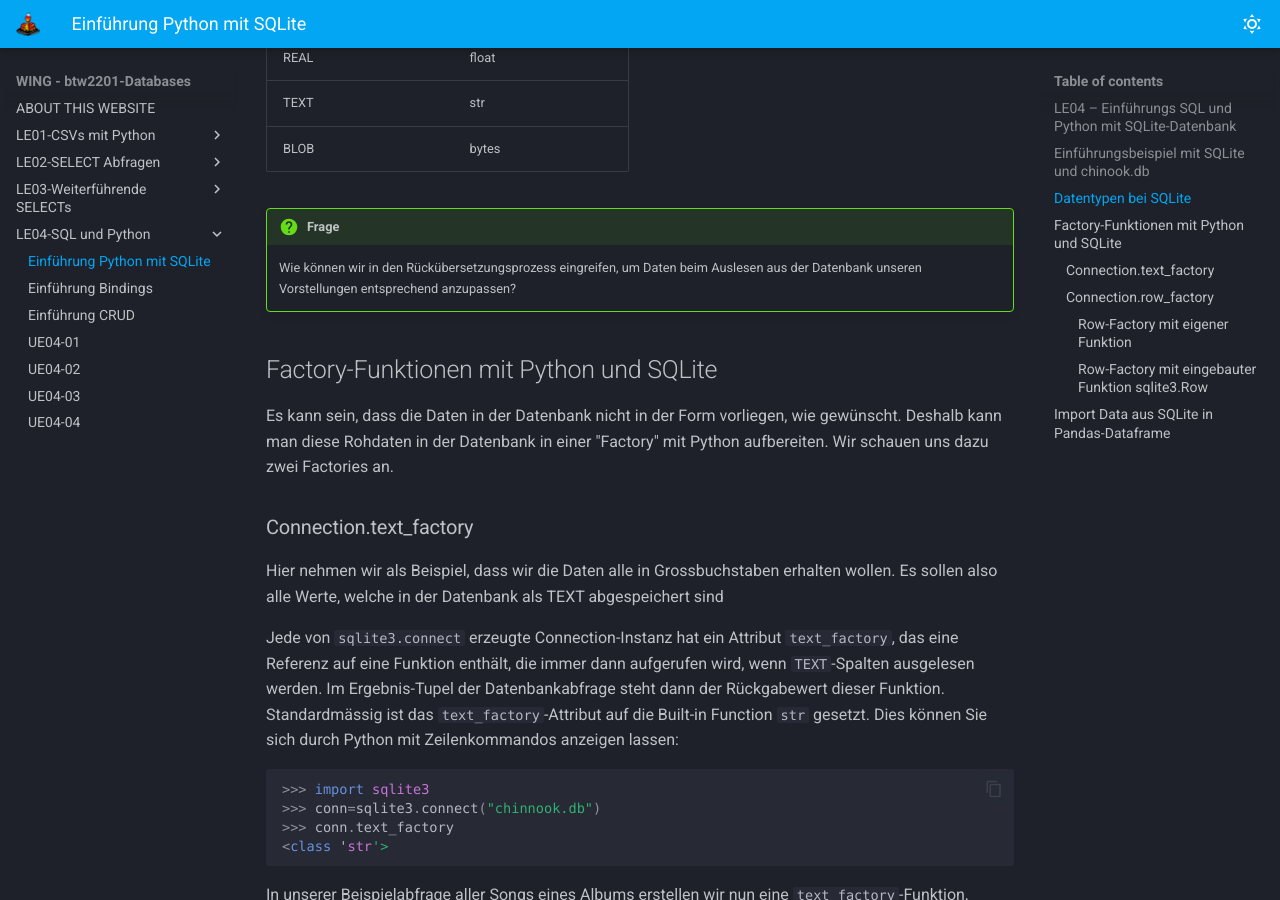
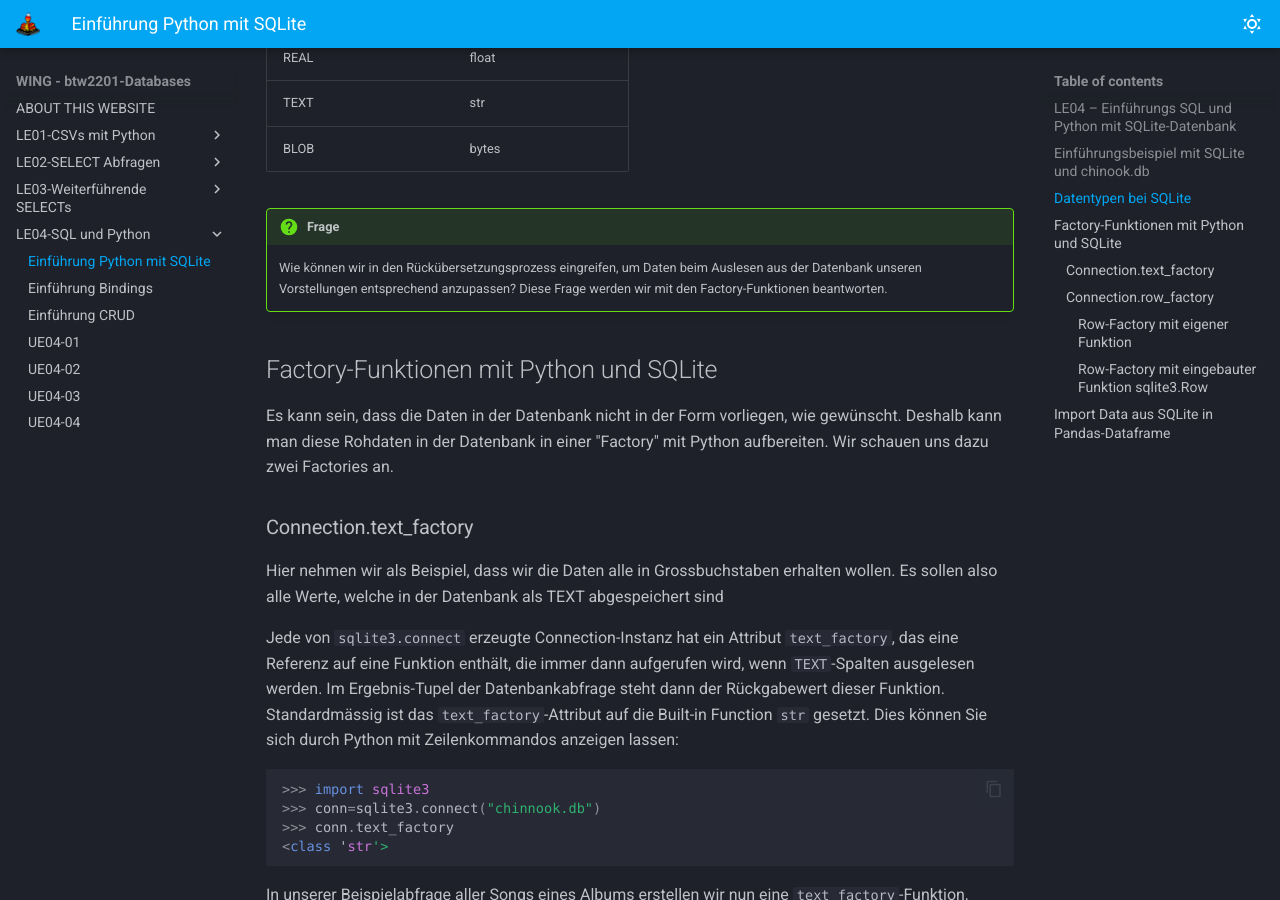
Before and after one commit to tjaeggi/btw2201_databases, an MkDocs documentation site: the page built from docs/LE04-EinfPythonSQLite.md, in a window 1280 px wide and 900 px high, scrolled down 2065 px. Built offline with MkDocs 1.6.1 and Material for MkDocs 9.7.7, drawn with Linux system fonts in a browser that asks for light colours; emoji names are drawn with the system emoji font; some web fonts are replaced.

Commit message:
Wed Oct 16 01:43:52 AM CEST 2024

```diff
--- a/docs/LE04-EinfPythonSQLite.md
+++ b/docs/LE04-EinfPythonSQLite.md
@@ -92,7 +92,7 @@ Die automatische Datentypumwandlung von Daten aus SQLite in Python-Datentypen ri
 
 !!! question "Frage"
 
-    Wie können wir in den Rückübersetzungsprozess eingreifen, um Daten beim Auslesen aus der Datenbank unseren Vorstellungen entsprechend anzupassen?
+    Wie können wir in den Rückübersetzungsprozess eingreifen, um Daten beim Auslesen aus der Datenbank unseren Vorstellungen entsprechend anzupassen? Diese Frage werden wir mit den Factory-Funktionen beantworten.
 
 
 ## Factory-Funktionen mit Python und SQLite
```
Also changed, not shown: docs/LE04-EinfCRUD.md (+1 -0 lines).
